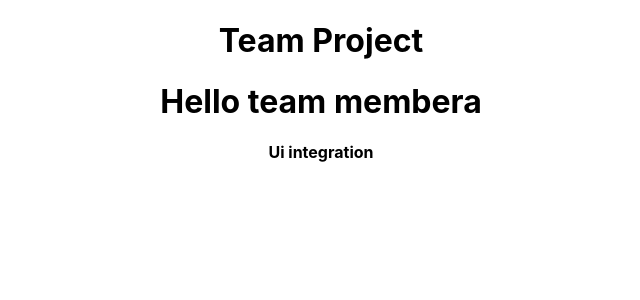
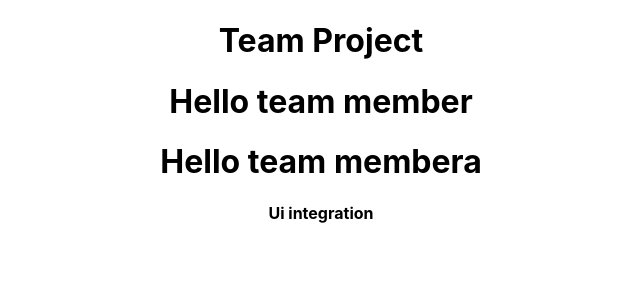
Before and after one commit to mdmominur/redux-team-project, a React (Create React App) app: page / in a window 1280 px wide. Shown: the top 300 px of the page, without its empty margins (319-959 px from the left). Built offline with nearby package versions, Linux system fonts and the light colour scheme.

Commit message:
take admin response and update in the app.js

```diff
--- a/src/App.js
+++ b/src/App.js
@@ -5,6 +5,7 @@ function App() {
   return (
     <div className="App">
       <h1>Team Project</h1>
+      <h1>Hello team member</h1>
       <h1>Hello team membera</h1>
       <h4>Ui integration</h4>
     </div>
```
